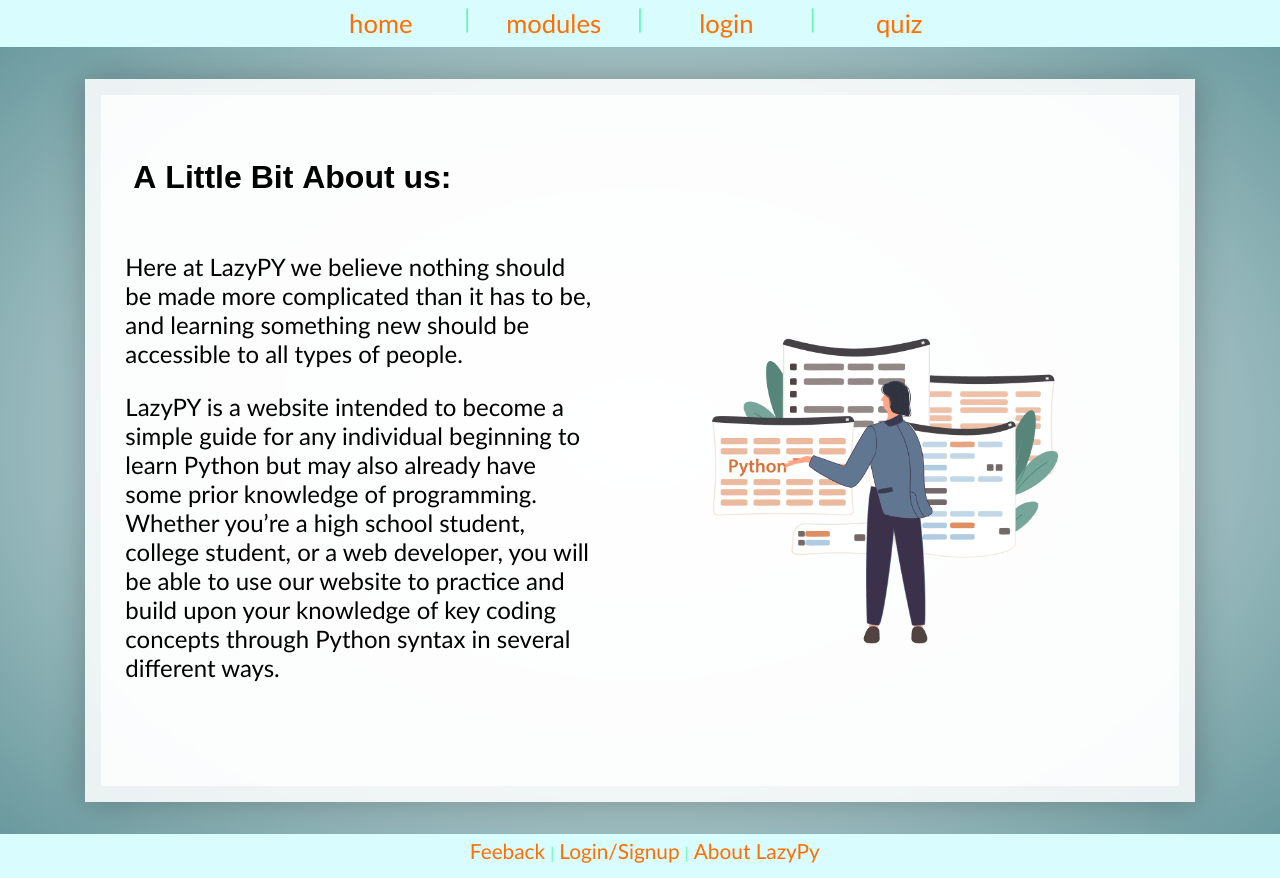
After one commit to bhaskar-akkena/LazyPy-Tutorials, a PHP site: page /homepage/homepage2.html in a window 1280 px wide. The commit adds this page. Run offline with PHP 8.4, Linux system fonts and the light colour scheme; a stand-in replaces the project's code that opens the database connection.

Commit message:
updating html and css files

```diff
--- a/html-css/assets/css/style.css
+++ b/html-css/assets/css/style.css
@@ -23,24 +23,26 @@ header {
     background-color: rgb(217, 252, 255);
     position: sticky;
     top: 0;
-    padding: 0.5rem 0rem 0.5rem 0rem;
+    padding: 0.2rem 0rem 0.2rem 0rem;
     grid-column:1 / span 15;
     font-family: 'Gill Sans', 'Gill Sans MT', Calibri, 'Trebuchet MS', sans-serif;
     display: flex;
     justify-content: center;
     align-items: center;
     color: rgb(106, 246, 179);
+    font-size: 2.3vw;
 }
 header *{
     display: flex;
     justify-content: center;
-    align-items: center;
-    font-size: 2.3vw;
-}
+    /* align-items: center; */
+    font-size: 2vw;
+    }
+
 p {
     margin: 1em 1em 1em 1em;
     font-family: 'Gill Sans', 'Gill Sans MT', Calibri, 'Trebuchet MS', sans-serif;
-    font-size: 1.35em;
+    font-size: 1em;
     text-align: left;
 }
 h1 {
@@ -51,32 +53,78 @@ h2 {
     position: relative;
 }
 /* unvisited link */
-a:link {
-    color: rgb(50, 76, 146);
-  }
+/* a:link {
+    color: #ff6f00;
+    font-family: 'Gill Sans', 'Gill Sans MT', Calibri, 'Trebuchet MS', sans-serif;
+  } */
 
 /* visited link */
-a:visited {
-color: rgb(60, 67, 95);
-}
+/* a:visited {
+color: #923f00;
+} */
 
 /* mouse over link */
-a:hover {
+/* a:hover {
 color: rgb(0, 0, 0);
-}
+} */
 
 /* selected link */
-a:active {
-color: rgb(83, 162, 182);
+/* a:active {
+color: rgb(6, 122, 68);
+} */
+
+/* item1 div container styling below
+*
+*
+*
+*
+*/
+.item1{
+    justify-content: center;
+    align-items: center;
+    font-size: 1em;
+    background-color: #cccccc;
 }
-
-/* index styling starts here */
-.icon2{
-    width: 80%;
-    height: auto;
-    margin: auto;
+.item1 > div{
+    padding: 1em 1em 1em 1em;
 }
-
+.item1 a{
+    color: rgb(8, 133, 77);
+    padding: 1em 1.5em;
+    position: relative;
+    text-decoration: none;
+    text-transform: uppercase;
+}
+.item1 a:hover{
+    color: #ff6f00;
+    text-decoration:underline;
+}
+.item1 a:visited{
+    color:#02561f
+}
+/* item1 div container styling above
+*
+*
+*
+*
+*/
+.return-link a{
+    color:#ff6f00;
+    position: relative;
+    text-decoration: none;
+    text-transform: uppercase;
+    font-size: 0.8em;
+}
+.return-link  a:hover{
+    color: #000000;
+    text-decoration:underline;
+}
+/* styling for return links on module page above
+*
+*
+*
+*
+*/
 #wrapper {
     background-color: rgba(255, 255, 255, 0.85);
     grid-column: 2 / span 13;
@@ -132,37 +180,66 @@ color: rgb(83, 162, 182);
     font-family: "Cabin", sans-serif;
     display: grid;
     grid-template-areas:
-        'item1 item1 item1 item1'
-        'item2 item2 item2 item2'
-        'item3 item3 item3 item3'
-        'item4 item4 item4 item4'
-        'item5 item5 item5 item5'
-        'item6 item6 item6 item6'
-        'item7 item7 item7 item7'
-        'item8 item8 item8 item8'
-        'item9 item9 item9 item9'
-        'item10 item10 item10 item10'
-        'item11 item11 item11 item11';
+        'item1'
+        'item2'
+        'item3'
+        'item4'
+        'item5'
+        'item6'
+        'item7'
+        'item8'
+        'item9'
+        'item10'
+        'item11';
     gap: 1em;
     background-color: rgba(255, 255, 255, 0.98);
     padding: 1em;
 }
-.item1{
-    justify-content: center;
-    align-items: center;
-    display: flex;
-}
-.item1 > div{
-    padding: 1em 1em 1em 1em;
-}
+
 .content2 > div {
     background-color: rgba(255, 255, 255, 0.8);
     text-align: center;
     padding: 2em 0;
-    font-size: .9em;
     overflow: hidden;
 }
+/*
 
+
+
+
+below is the hompage styling
+*/
+.content4 {
+    font-family: "Cabin", sans-serif;
+    display: grid;
+    grid-template-areas:
+        'item1';
+    gap: 1em;
+    background-color: rgba(255, 255, 255, 0.98);
+    padding: 1em;
+}
+
+.content4 > div {
+    background-color: rgba(255, 255, 255, 0.8);
+    text-align: center;
+    padding: 2em 0;
+    overflow: hidden;
+}
+.h2-leftAlign{
+    font-size: 2em;
+    text-align: left;
+    padding: 1em 1em 1em 1em;
+}
+.aboutUs{
+    font-size: 1.5em;
+}
+/* above is the hompage styling
+
+
+
+
+
+*/
 .left1 {
     margin: 1.5rem;
     max-width: 50%;
@@ -349,7 +426,6 @@ padding: 0.5em 0.8em;
     width: 100%;
     color: #ff6f00;
     text-decoration: none;
-    padding: 0 0.2rem;
     font-size: 1.3rem;
     max-width: 80%;
 }
--- /dev/null
+++ b/html-css/homepage/homepage2.html
@@ -0,0 +1,71 @@
+<!DOCTYPE html>
+
+<html lang="en">
+
+<head>
+    <meta charset="utf-8">
+    <meta name="viewport" content="width=device-width, initial-scale=1.0">
+    <title>Lazy-Py</title>
+    <link rel="stylesheet" href="../assets/css/style.css" type="text/css">
+    <script src="../assets/js/dropDownMenu.js">
+    </script>
+</head>
+
+
+<body>
+    <!--start of menu-->
+    <header class="style1">
+            <!-- Top Navigation Menu -->
+        <div class="topnav">
+            <div id="myLinks">
+                <a href="index.html">Home</a>
+                <a href="modules.html">modules</a>
+                <a href="entertainment.html">quiz</a>
+                <a href="survey.html">login</a>
+            </div>
+            <a href="javascript:void(0);" class="icon" onclick="dropDownMenu()">menu<i class="fa fa-bars"></i>
+            </a>
+        </div>
+
+        <div class="nav_bar">
+            <div id="home">
+                <a href="home.html">home</a> | </div>
+            <div id="modules">
+                <a href="modules.html">modules</a> | </div>
+            <div id="activities">
+                <a href="login.html">login</a> | </div>
+            <div id="entertainment">
+                <a href="quiz.html">quiz</a>  </div>
+        </div>
+
+    <!--end of menu-->
+</header>
+<div id="wrapper" class="content4">
+    <div class="item1" id="item1">
+            <h2 class="h2-leftAlign">
+                A&nbsp;Little&nbsp;Bit&nbsp;About us:
+            </h2>
+            <img class="right1" src="assets/images/rightGraphic.png" alt="image2" title="image2">
+            <p class="aboutUs">
+                Here at LazyPY we believe nothing should be made more complicated than it has to be,
+                and learning something new should be accessible to all types of people. </p>
+            <p class="aboutUs">
+                LazyPY is a
+                website intended to become a simple guide for any individual beginning to learn Python
+                but may also already have some prior knowledge of programming.  Whether you’re a high
+                school student, college student, or a web developer, you will be able to use our website
+                to practice and build upon your knowledge of key coding concepts through Python syntax in
+                several different ways.
+            </p>
+    </div>
+</div>
+</body>
+<footer class="footer2">
+    <div>
+        <a href="http://solace.ist.rit.edu/~iste240t72/group_project2/comments/">Feeback</a> |
+        <a href="grading.pdf">Login/Signup</a> |
+        <a href="about.html">About LazyPy</a>
+    </div>
+</footer>
+
+</html>
```
Also changed, not shown: other parts of html-css/assets/css/style.css (+19 -27 lines), html-css/comments/index.php (added, +63 -0 lines), html-css/homepage/homepage.html (added, +69 -0 lines), html-css/modules/modules.html (+56 -42 lines), html-css/assets/images/backgroundimg.png (added), html-css/assets/images/lazyPY-logo2.png (added), html-css/assets/images/lazypyLogo.png (added), html-css/assets/images/rightGraphic.png (added).
